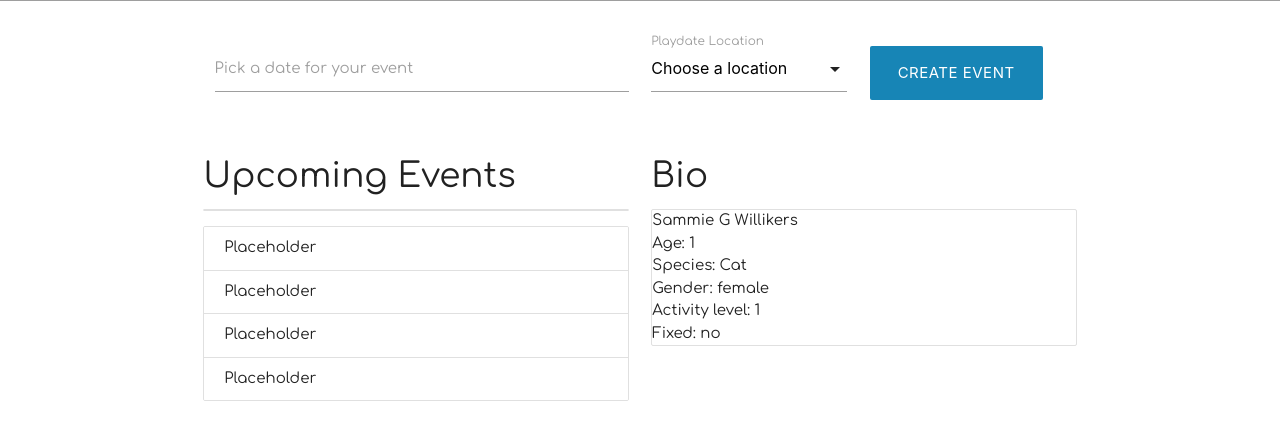
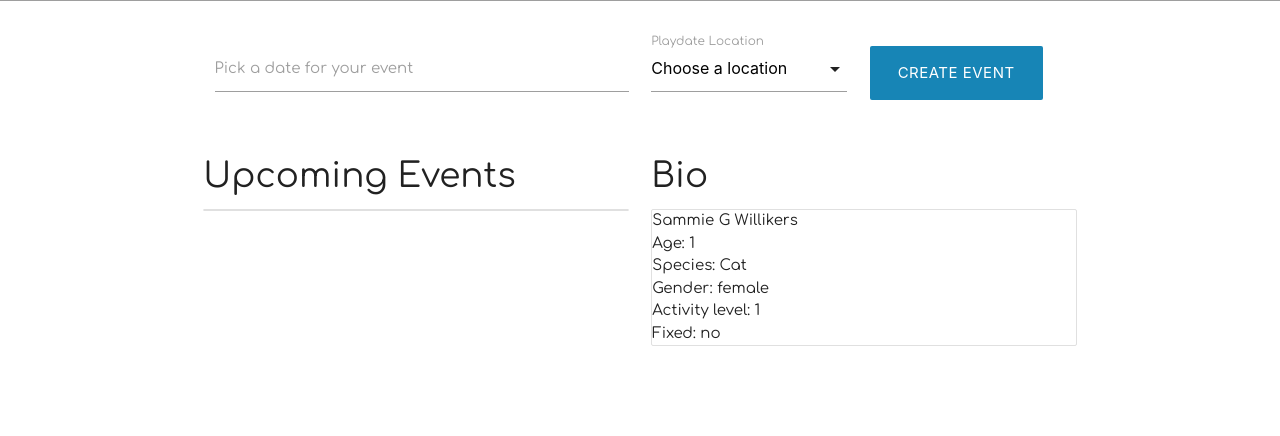
Before and after one commit to hope428/pet-playdate, a Node server app: page /dashboard in a window 1280 px wide. Shown: the part 383-819 px from the top of the page. Run offline with Node 20, Linux system fonts and the light colour scheme; data comes from the database, SQL or seed files in the repository; tables that the repository leaves empty hold one stand-in row (values such as "Sample post"); some libraries are stand-ins or nearby versions; grey boxes are pictures that could not be loaded.

Commit message:
took out placeholder list on dashboard

```diff
--- a/views/dashboard.handlebars
+++ b/views/dashboard.handlebars
@@ -44,12 +44,6 @@
           </li>
           {{/each}}
         </ul>
-        <ul class="collection">
-          <li class="collection-item">Placeholder</li>
-          <li class="collection-item">Placeholder</li>
-          <li class="collection-item">Placeholder</li>
-          <li class="collection-item">Placeholder</li>
-        </ul>
     </div>
 
   <div class="col s12 m6 l6">
```
